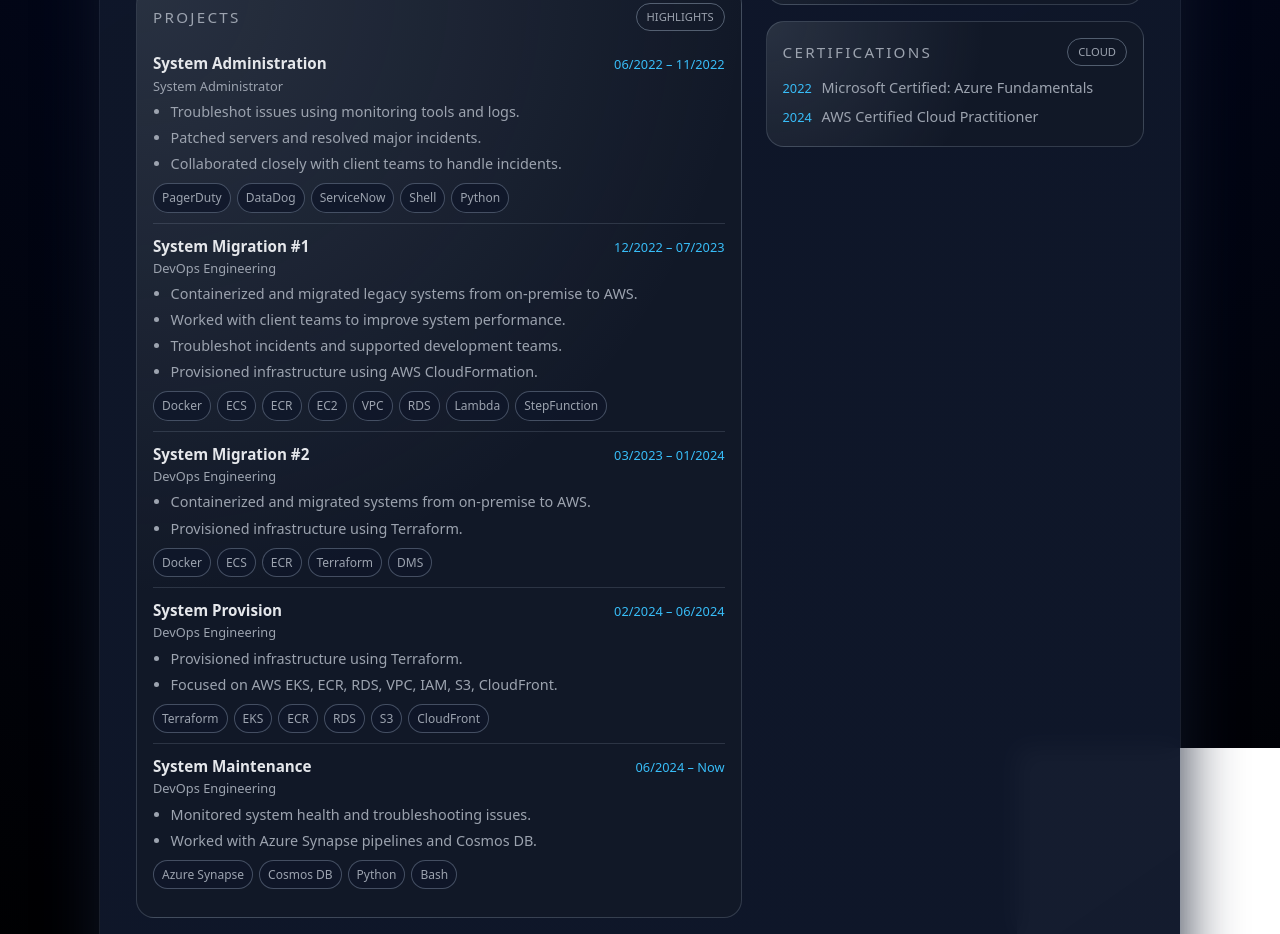
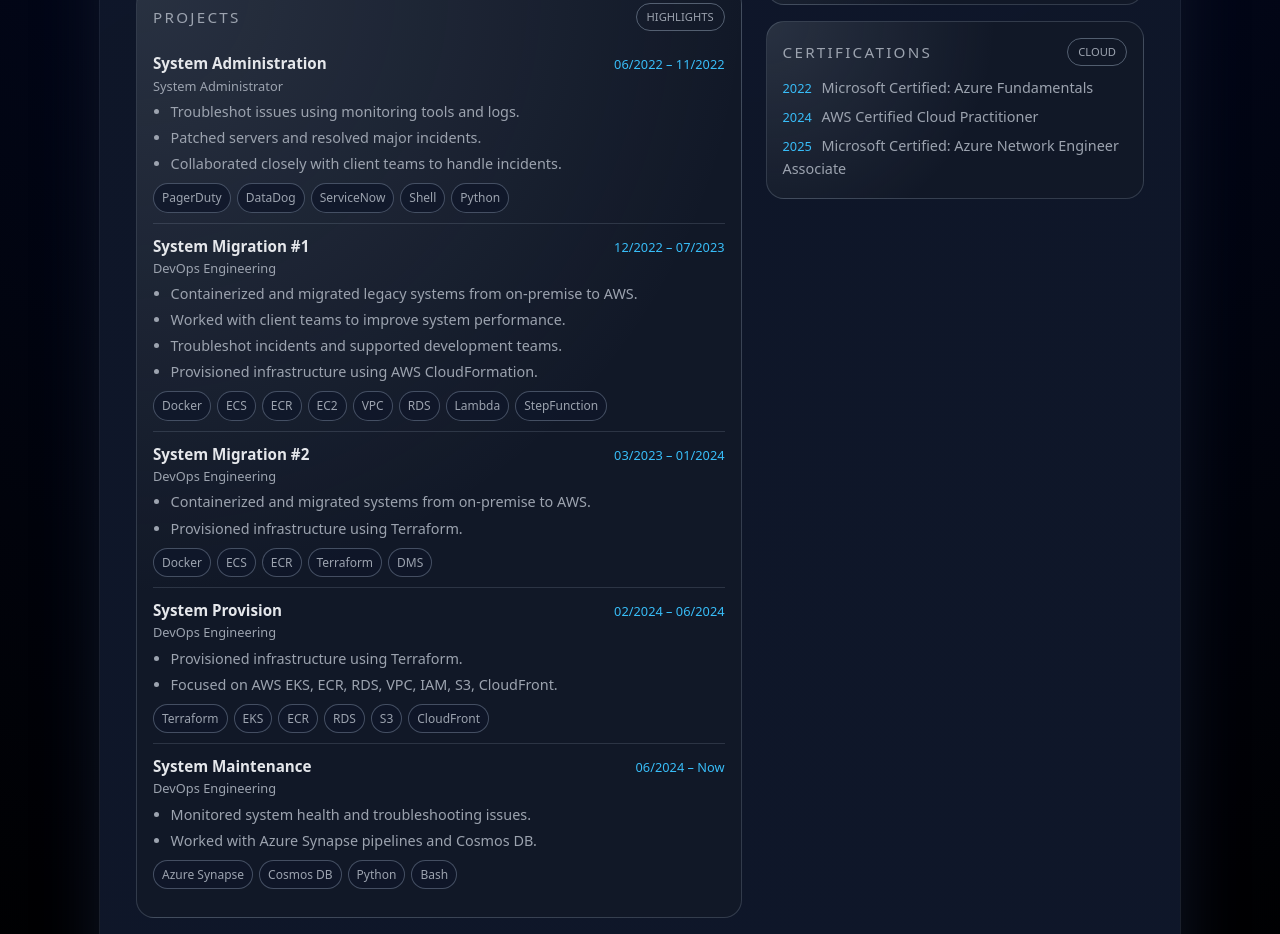
Before and after one commit to Hymeno-Ran/CV, a plain HTML site: page index.html in a window 1280 px wide. Shown: the part 777-1711 px from the top of the page. Drawn offline with Linux system fonts and the light colour scheme.

Commit message:
Add Microsoft Certified: Azure Network Engineer Associate

```diff
--- a/index.html
+++ b/index.html
@@ -596,6 +596,10 @@
                 <span class="year">2024</span>
                 AWS Certified Cloud Practitioner
               </div>
+              <div class="cert-item">
+                <span class="year">2025</span>
+                Microsoft Certified: Azure Network Engineer Associate
+              </div>
             </div>
           </div>
         </div>
```
